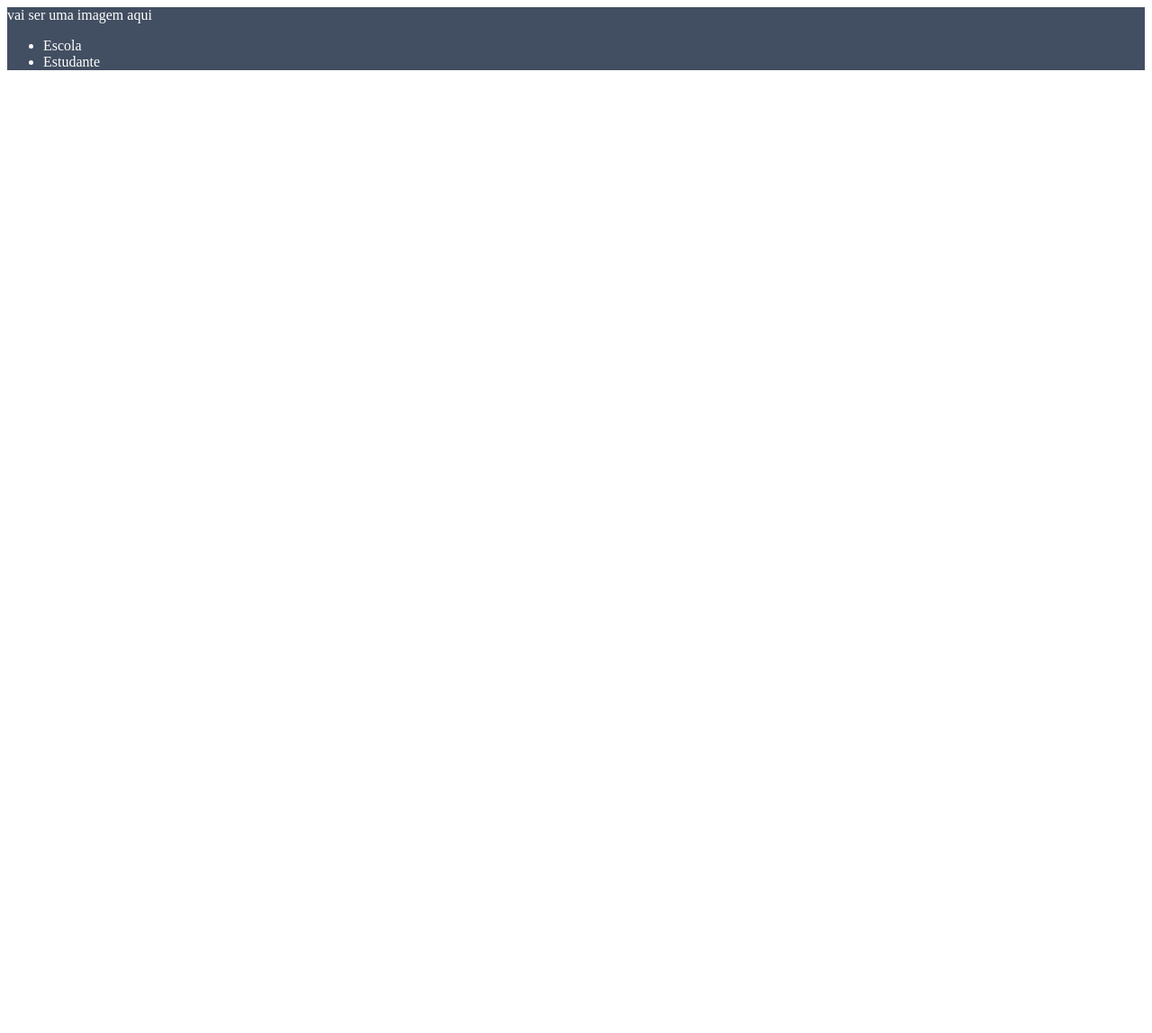
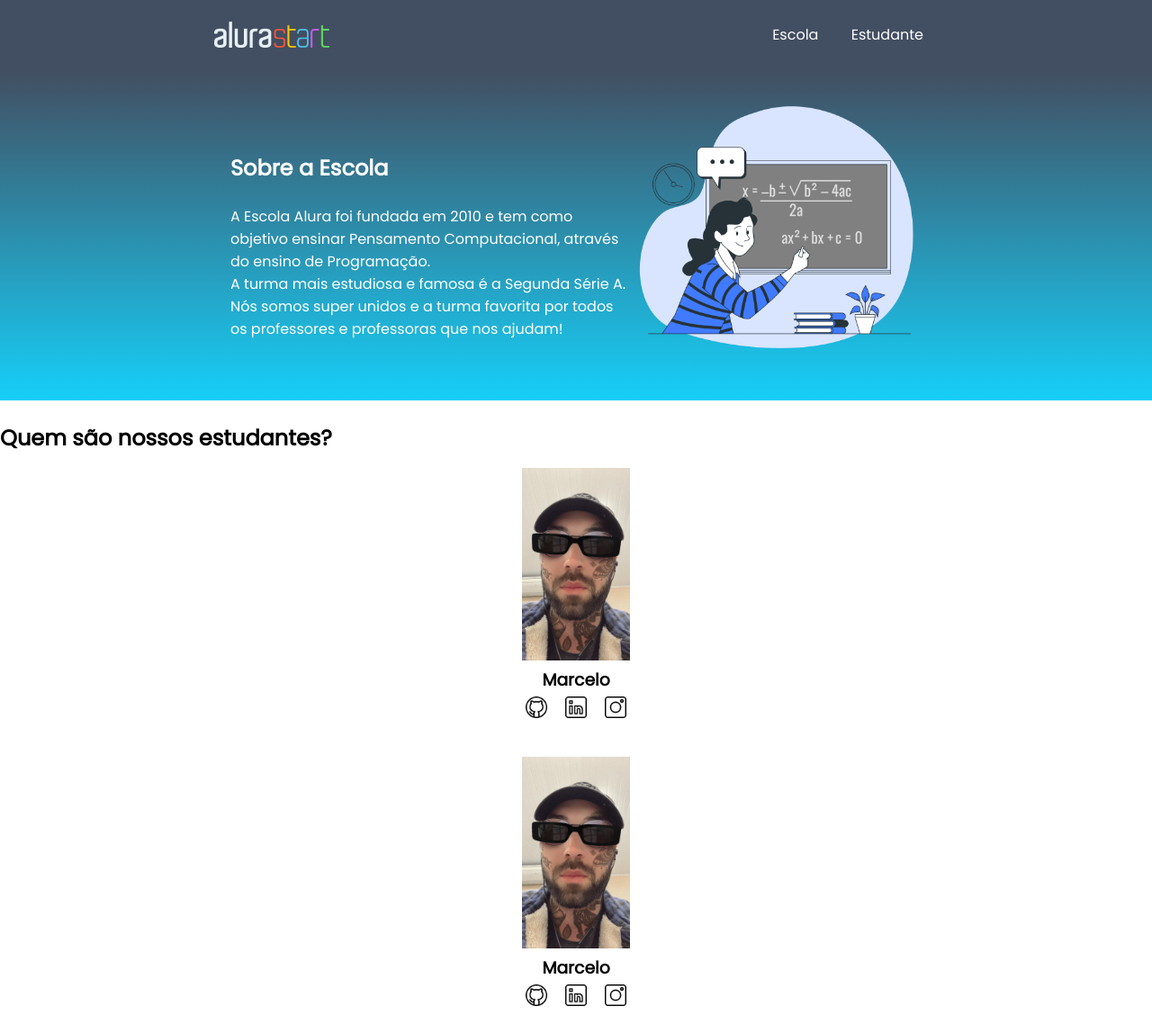
Before and after one commit to yasmingaldino/yasmin.2, a plain HTML site: page index.html in a window 1280 px wide. Shown: the whole page at 90% size. Before the commit the page ends 800 px from the top, so only its background shows below. Drawn offline with Linux system fonts and the light colour scheme.

Commit message:
Add files via upload

```diff
--- a/index.html
+++ b/index.html
@@ -4,17 +4,48 @@
     <meta charset="UTF-8">
     <meta http-equiv="X-UA-Compatible" content="IE=edge">
     <meta name="viewport" content="width=device-width, initial-scale=1.0">
-    <title>Document</title>
+    <title>Equipe Alura Start</title>
     <link rel="stylesheet" href="style.css">
+    <link rel="preconnect" href="https://fonts.googleapis.com">
+    <link rel="preconnect" href="https://fonts.gstatic.com" crossorigin>
+    <link href="https://fonts.googleapis.com/css2?family=Poppins&display=swap" rel="stylesheet">
 </head>
 <body>
-    <header>
-        <hi>vai ser uma imagem aqui</hi>
-        <ul>
-            <li>Escola</li>
-            <li>Estudante</li>
+    <header class="cabecalho">
+        <img class="cabecalho-imagem" src="alurastart logo.png" alt="logo da alura start">
+        <ul class="cabecalho-lista">
+            <li class="cabecalho-lista-item">Escola</li>
+            <li class="cabecalho-lista-item">Estudante</li>
         </ul>
     </header>
+    <section class="escola">
+        <div class="escola-div-conteudo">
+            <h2 class="escola-titulo">Sobre a Escola</h2>
+            <p class="escola-texto-um">A Escola Alura foi fundada em 2010 e tem como objetivo ensinar Pensamento Computacional, através do ensino de  Programação.</p>
+            <p class="escola-texto-dois">A turma mais estudiosa e famosa é a Segunda Série A. Nós somos super unidos e a turma favorita por todos os professores e professoras que nos ajudam!</p>
+        </div>
+        <img class="escola-imagem" src="Formula-bro.png" alt="imagem que representa uma professora em sala de aula">
+    </section>
+    <section class="estudante">
+        <h2 class="estudante-titulo">Quem são nossos estudantes?</h2>
+        <div class="estudante-todos">
+        <span></span>
+        <div class="estudante-div">
+            <img class="estudante-imagem" src="Marcelo.jpeg" alt="foto do marcelo">
+            <h3 class="estudante-nome">Marcelo</h3>
+            <a href="https://github.com/marcelopaludetto"><img class="estudante-icone" src="github.png" alt="icone github"></a>
+            <a href="https://linkedin.com/marcelopaludetto"><img class="estudante-icone" src="linkedin.png" alt="icone linkedin"></a>
+            <a href="https://instagram.com/marcelopaludetto"><img class="estudante-icone" src="instagram.png" alt="icone instagram"></a>
+        </div>
+        <div class="estudante-div">
+            <img class="estudante-imagem" src="Marcelo.jpeg" alt="foto do marcelo">
+            <h3 class="estudante-nome">Marcelo</h3>
+            <a href="https://github.com/marcelopaludetto"><img class="estudante-icone" src="github.png" alt="icone github"></a>
+            <a href="https://linkedin.com/marcelopaludetto"><img class="estudante-icone" src="linkedin.png" alt="icone linkedin"></a>
+            <a href="https://instagram.com/marcelopaludetto"><img class="estudante-icone" src="instagram.png" alt="icone instagram"></a>
+        </div>
 
+    </div>
+    </section>
 </body>
 </html>
--- a/style.css
+++ b/style.css
@@ -1,4 +1,64 @@
-header {
+*{
+    margin: 0;
+    padding: 0;
+}
+body {
+    font-family: 'Poppins', sans-serif;
+}
+.cabecalho {
     background-color: #424E61;
     color: white;
+    display: flex;
+    justify-content: space-around;
+    align-items: center;
+    padding: 24px 0;
 }
+
+.cabecalho-imagem{
+    width: 10%;
+}
+
+.cabecalho-lista-item{
+    display: inline-block;
+    margin: 0 16px;
+    font-size: 16px;
+}
+
+.escola-imagem{
+    width: 25%;
+}
+
+.escola{
+    background-image: linear-gradient(#424E61,#16CFF8);
+    color:white;
+    display: flex;
+    justify-content: center;
+    align-items: center;
+    padding: 24px 0;
+}
+
+.escola-div-conteudo{
+    width: 35%;
+}
+
+
+.escola-titulo{
+    padding: 24px 0;
+}
+
+.estudante{
+    padding: 24px 0;
+}
+.estudante-imagem{
+    width: 120px;
+}
+
+.estudante-icone{
+    width: 24px;
+    padding: 4px 8px;
+}
+
+.estudante-div{
+    text-align: center;
+    padding: 16px 0;
+}
```
Also changed, not shown: Formula-bro.png (added), Marcelo.jpeg (added), alurastart logo.png (added), github.png (added), instagram.png (added), linkedin.png (added), 2 other files.
